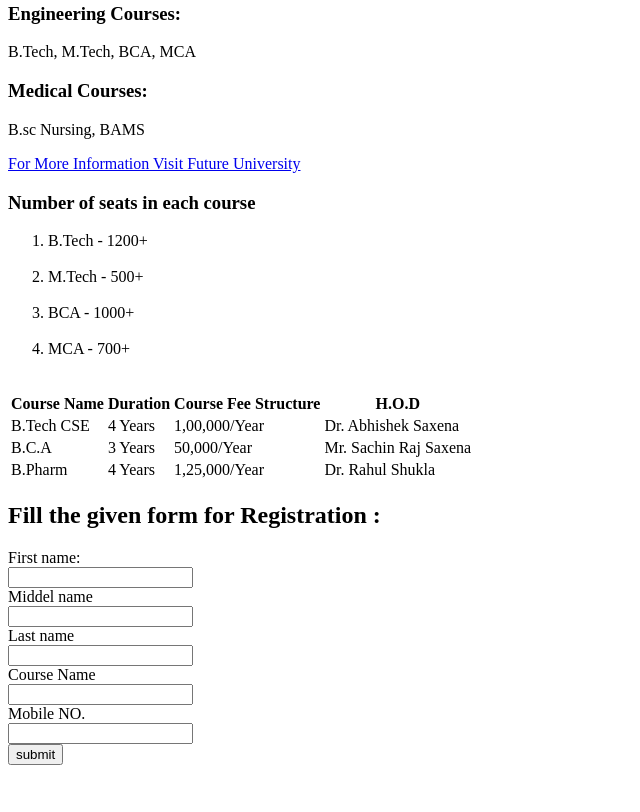
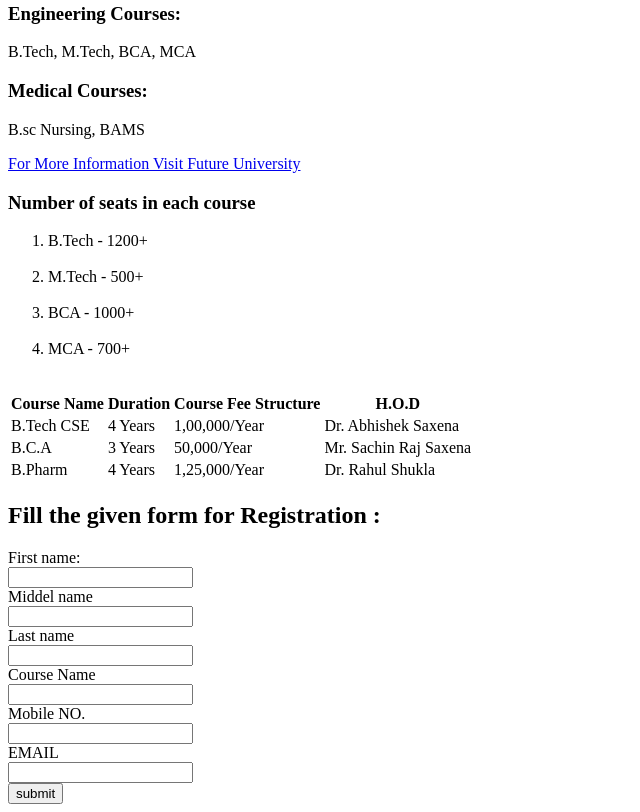
Before and after one commit to sanskriti-pathak/WHEREUELEVATE, a plain HTML site: page index.html in a window 1280 px wide. Shown: the part 374-1186 px from the top of the page, without its empty margins (0-640 px from the left). Before the commit the page ends 1147 px from the top, so only its background shows below. Drawn offline with Linux system fonts and the light colour scheme.

Commit message:
input types

```diff
--- a/index.html
+++ b/index.html
@@ -71,6 +71,8 @@
             <input type="text" name="cname" id="cname"><br>
             <label for="mnumber">Mobile NO.</label><br>
             <input type="number" name="mnumber" id="mnumber"><br>
+            <label for="email">EMAIL</label><br>
+            <input type="email" name="email" id="email"><br>
             <input type="submit" value="submit">
         </form>
     </div>
```
